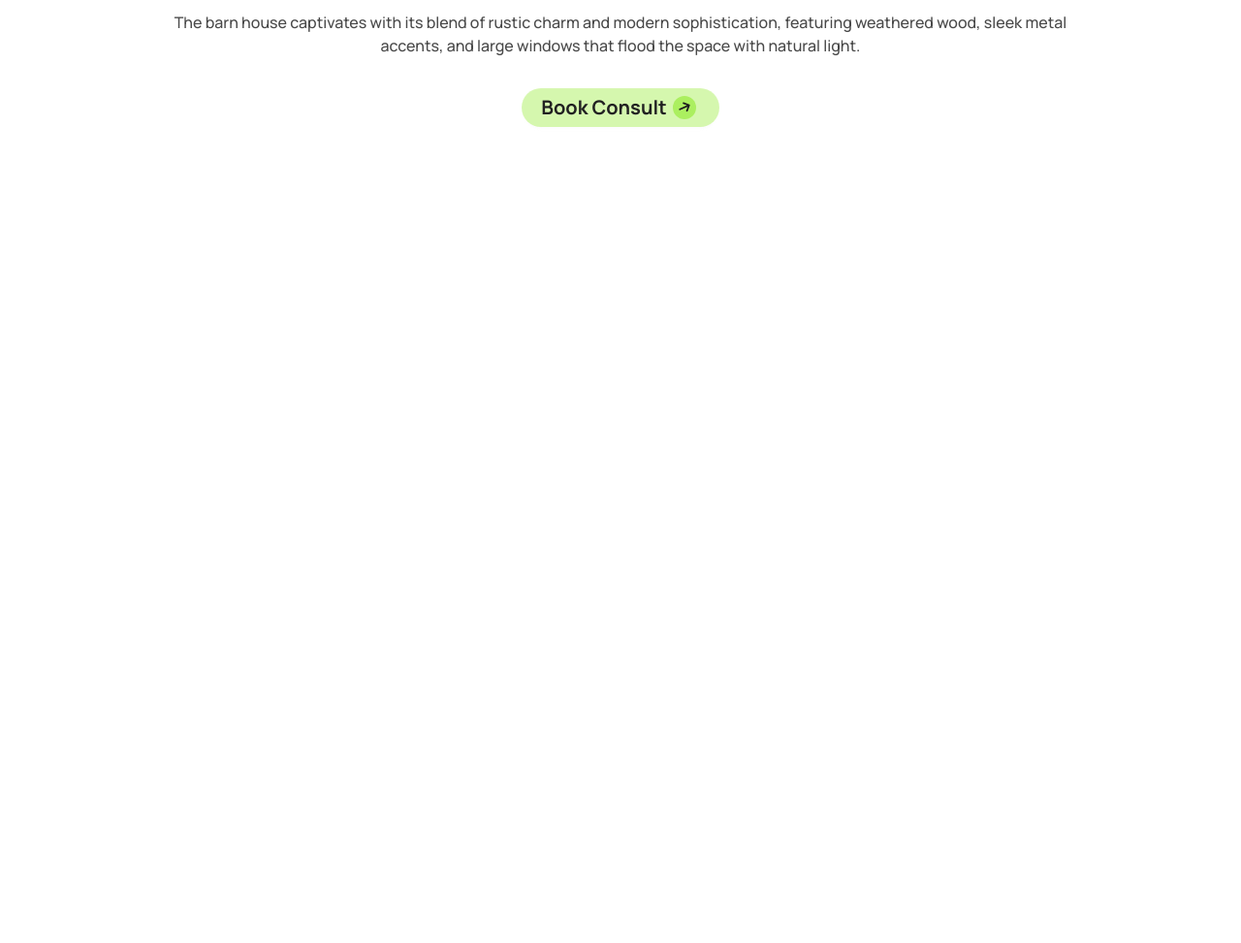
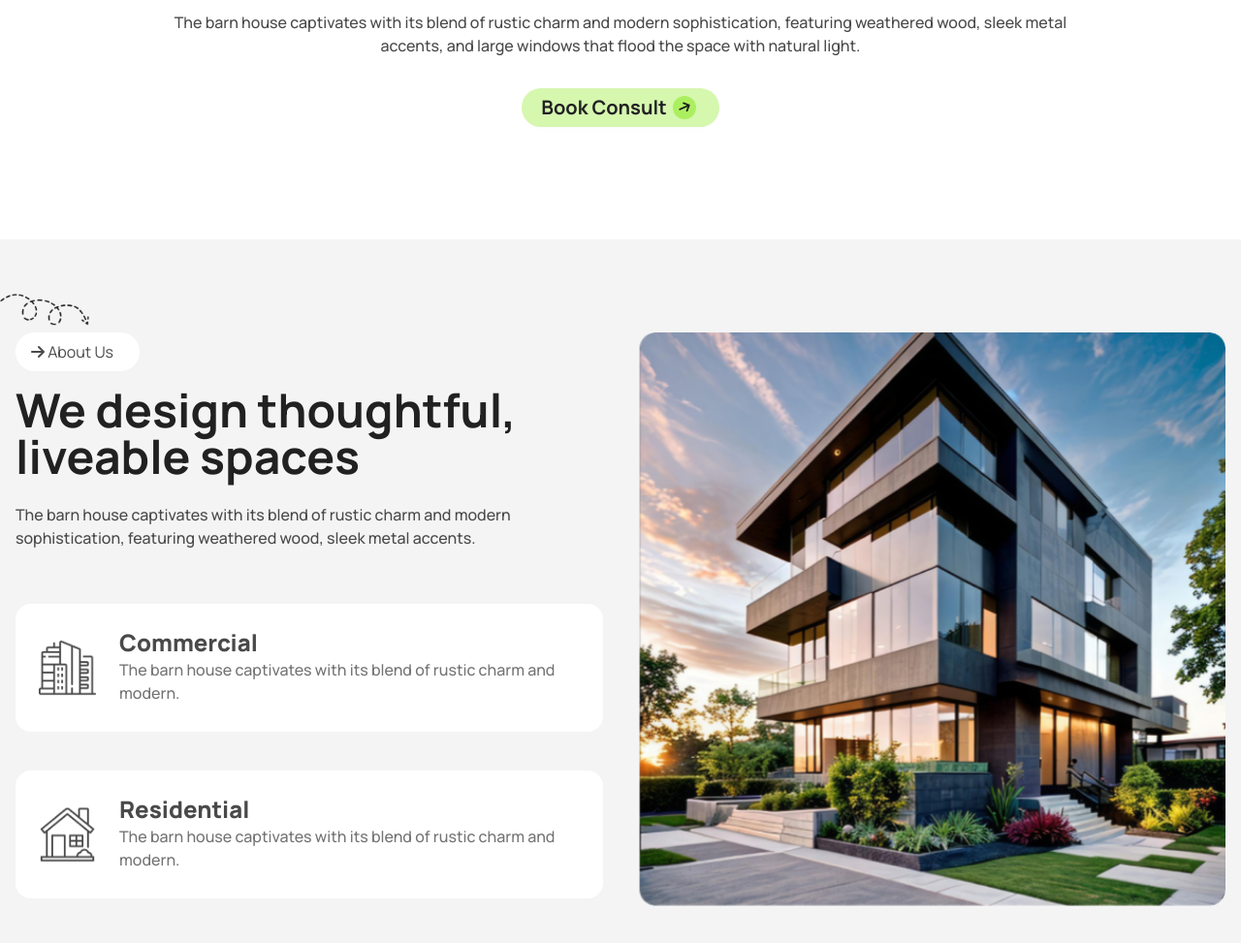
Before and after one commit to Morshedkhondokar/Assignment-3, a plain HTML site: page index.html in a window 1280 px wide. Shown: the part 639-1612 px from the top of the page at 97% size. Before the commit the page ends 886 px from the top, so only its background shows below. Drawn offline with nearby package versions, Linux system fonts and the light colour scheme.

Commit message:
add design section

```diff
--- a/index.html
+++ b/index.html
@@ -73,8 +73,42 @@
           </section>
     </header>
     <!-- ////////main\\\\\\\\\\\ -->
-    <main>
-
+    <main class="bg-[#f4f4f4]">
+        <!-- design -->
+         <section class="max-w-[1440px] mx-auto grid grid-cols-1 lg:grid-cols-2 gap-9 py-24 px-4">
+            <!-- text -->
+             <div class="relative">
+                <div class="text-center lg:text-left">
+                    <img class="absolute top-[-40px] left-[-20px] max-w-24 hidden lg:block" src="assets/Vector.png" alt="">
+                <h3 class="bg-white rounded-3xl w-32 py-2 px-4 text-[#494949] mx-auto lg:mx-0"> <i class="fas fa-arrow-right"></i> About Us</h3>
+                <h2 class="md:text-3xl lg:text-5xl font-bold text-[#212121] mt-4 mb-6">We design thoughtful, liveable spaces</h2>
+                <p class="font-medium text-[#494949]">The barn house captivates with its blend of rustic charm and modern sophistication, featuring weathered wood, sleek metal accents.</p>
+                </div>
+                <!-- cards -->
+                <div class="grid grid-cols-1 md:grid-cols-2 lg:grid-cols-1 gap-5 md:gap-2 my-6">
+                    <!-- card 1-->
+                 <div class="flex gap-6 p-6 bg-white rounded-2xl lg:my-8">
+                    <div class="my-3"><img src="assets/commercial.png" alt=""></div>
+                    <div>
+                        <h3 class="text-[18px] lg:text-2xl font-extrabold text-[#494949]">Commercial</h3>
+                        <p class="font-medium text-[#737373]">The barn house captivates with its blend of rustic charm and modern.</p>
+                    </div>
+                 </div>
+                 <!-- card 2-->
+                 <div class="flex gap-6 p-6 bg-white rounded-2xl lg:my-0">
+                    <div class="my-3"><img src="assets/residential.png" alt=""></div>
+                    <div>
+                        <h3 class="text-[18px] lg:text-2xl font-extrabold text-[#494949]">Residential</h3>
+                        <p class="font-medium text-[#737373]">The barn house captivates with its blend of rustic charm and modern.</p>
+                    </div>
+                 </div>
+                </div>
+             </div>
+             <!-- image -->
+              <div>
+                <img class="w-full" src="assets/Rectangle.png" alt="">
+              </div>
+         </section>
     </main>
     <!-- ///////footer\\\\\\\\\\ -->
     <footer>
```
